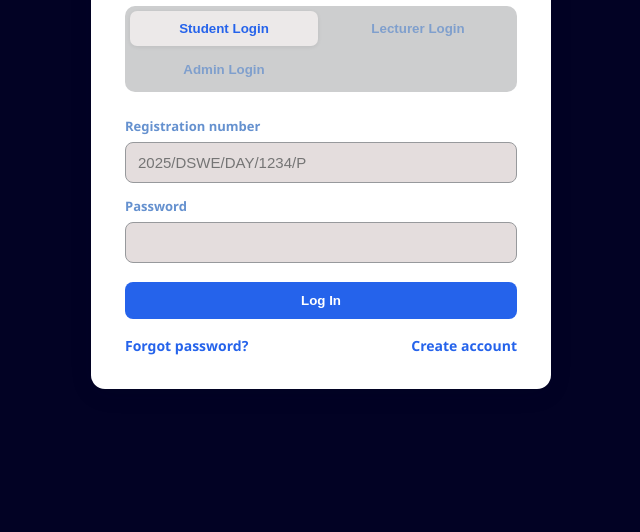
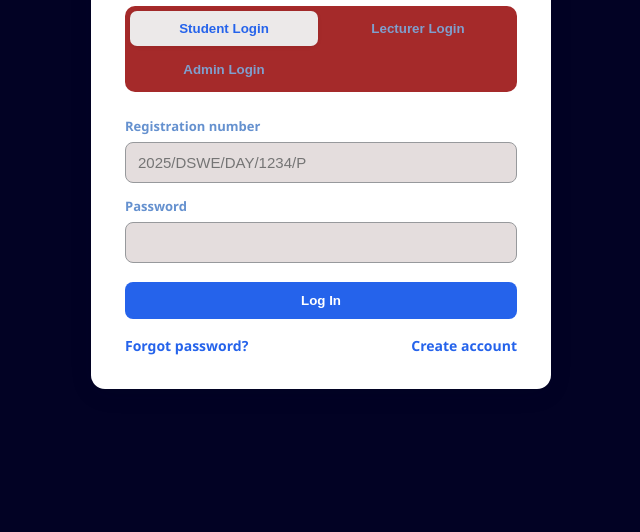
Before and after one commit to junior-pro-256/Attendance-Management, a plain HTML site: page frontend/index.html in a window 1280 px wide. Shown: the part 268-800 px from the top of the page, without its empty margins (319-959 px from the left). Drawn offline with Linux system fonts and the light colour scheme.

Commit message:
Update style.css

```diff
--- a/frontend/style.css
+++ b/frontend/style.css
@@ -44,7 +44,7 @@ font-size:15px
 display:grid;
 grid-template-columns:1fr 1fr;
 gap:6px;
-background:#cdcecf;
+background: brown;
 padding:5px;
 border-radius:10px;
 margin-bottom:18px
```
